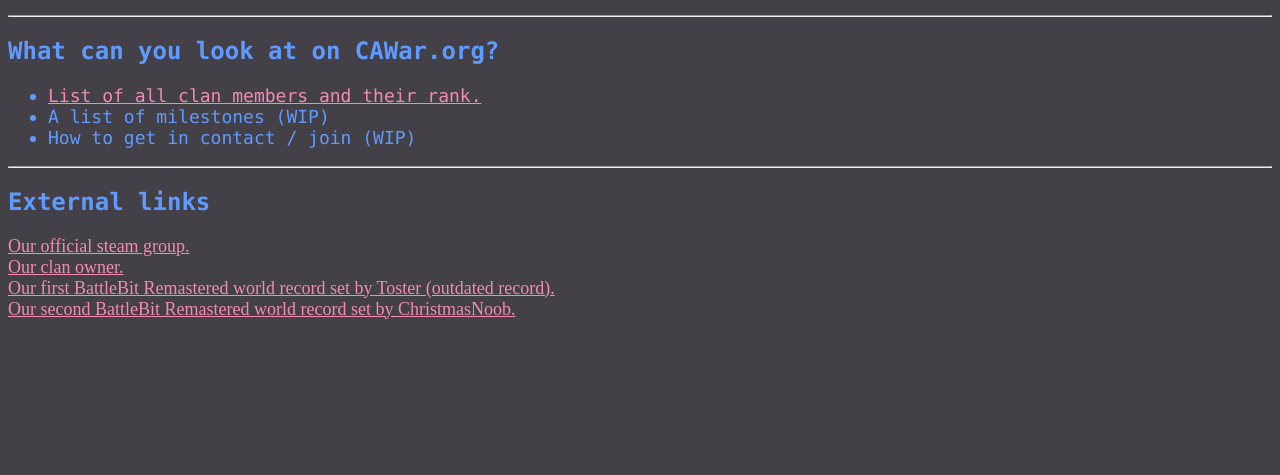
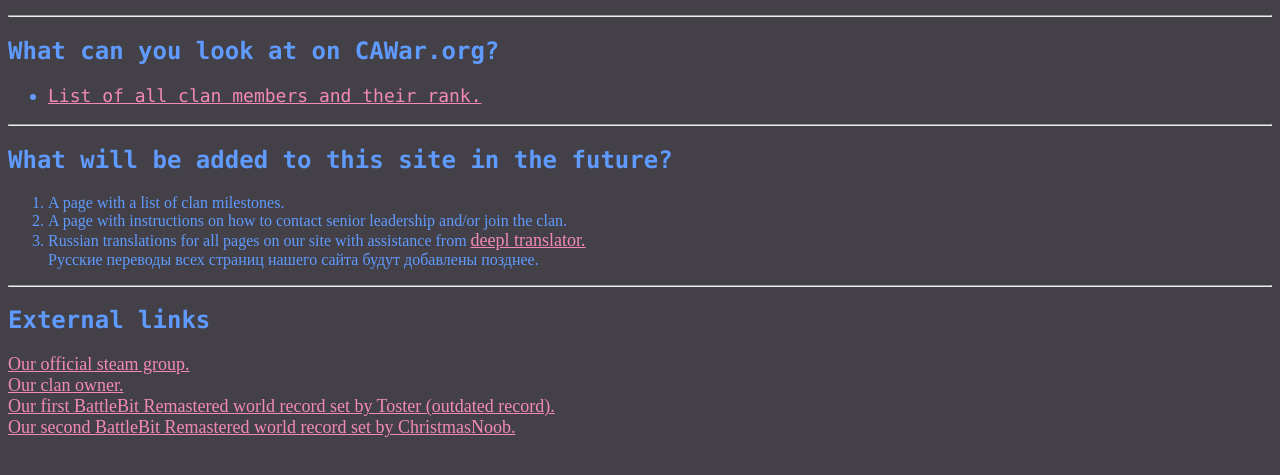
Before and after one commit to ChristmasNoob/CAWarWebsite, a plain HTML site: page index.html in a window 1280 px wide. Shown: the part 105-580 px from the top of the page. Drawn offline with Linux system fonts and the light colour scheme.

Commit message:
Update index.html
Added a list of features that will be added to the site soon.

```diff
--- a/index.html
+++ b/index.html
@@ -2,7 +2,7 @@
 <html>
     <link rel="stylesheet" href="style.css">
     <link rel="icon" href="favicon.ico" type="image/x-icon">
-<title>CAWar - Home</title>
+<title>WIP - [CAWar] - BBR</title>
 <body>
 
 <h1>CAWar clan</h1>
@@ -10,9 +10,13 @@
 <h2>What can you look at on CAWar.org?</h2>
 <ul>
   <li><a href="members.html">List of all clan members and their rank.</a></li>
-  <li>A list of milestones (WIP)</li>
-  <li>How to get in contact / join (WIP)</li>
 </ul><hr>
+<h2>What will be added to this site in the future?</h2>
+<ol>
+  <li>A page with a list of clan milestones.</li>
+  <li>A page with instructions on how to contact senior leadership and/or join the clan.</li>
+  <li>Russian translations for all pages on our site with assistance from <a href="https://www.deepl.com/en/translator" target="_blank"> deepl translator.</a> <br>Русские переводы всех страниц нашего сайта будут добавлены позднее.</li>
+</ol><hr>
 <h2>External links</h2>
 <a href="https://steamcommunity.com/groups/CAWar" target="_blank">Our official steam group.</a><br>
 <a href="https://steamcommunity.com/id/TTVChristmasNoobBBR/" target="_blank">Our clan owner.</a><br>
```
